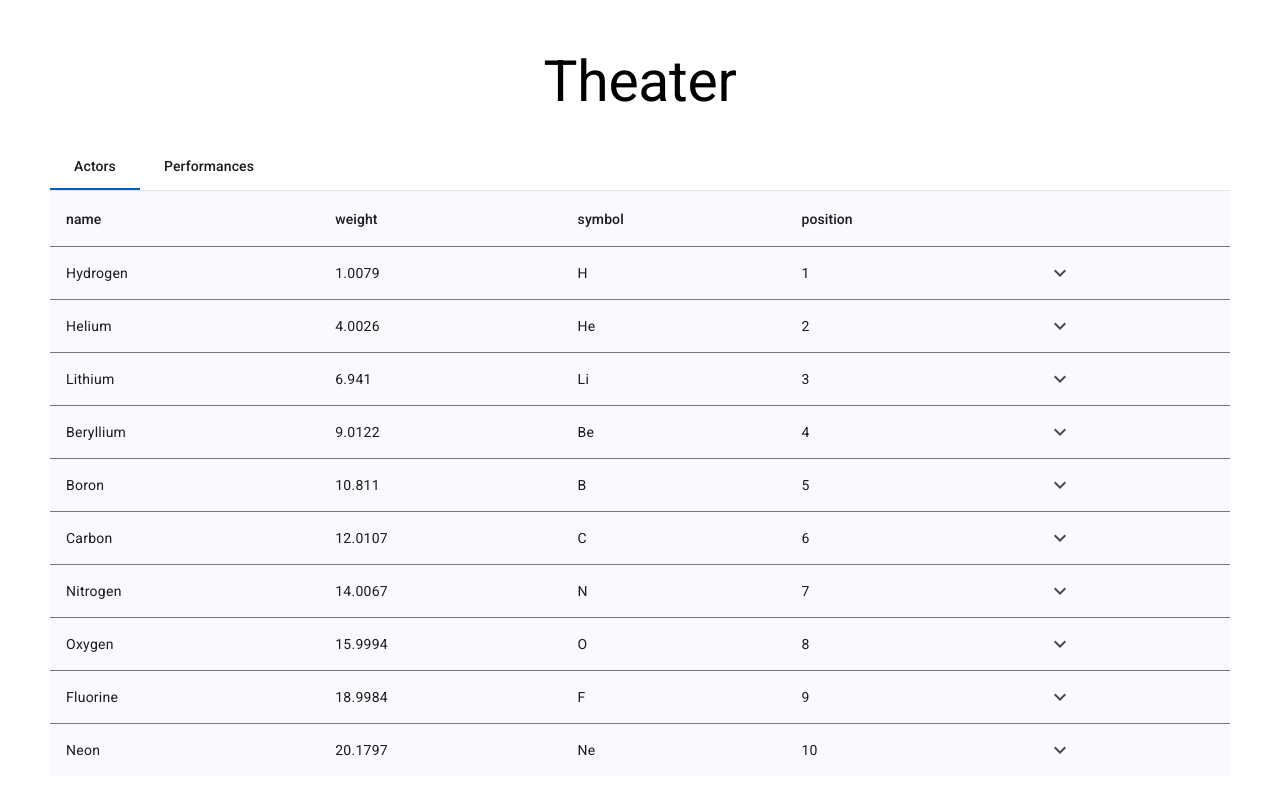
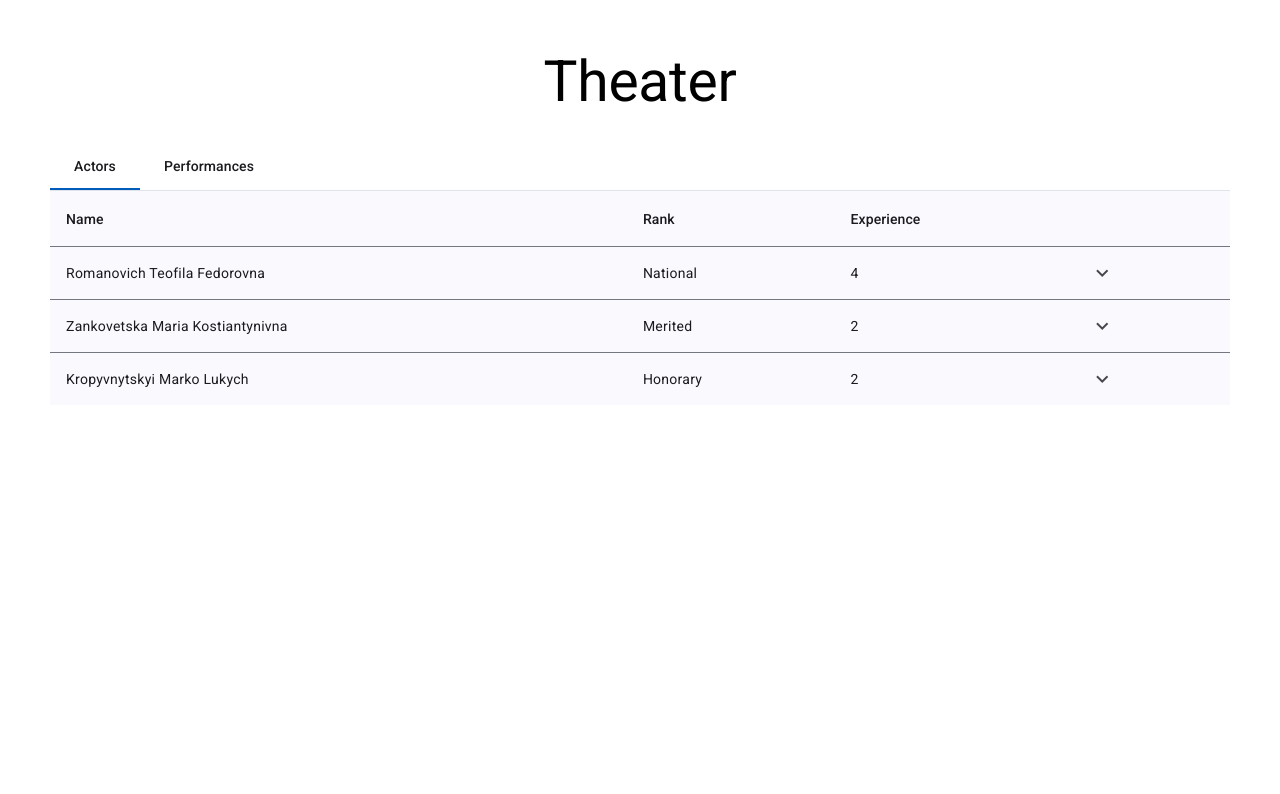
Before and after one commit to yurii-shkrobut-m/theater-app, an Angular app: page / in a window 1280 px wide. Shown: the top 794 px of the page. Built offline with nearby package versions, Linux system fonts and the light colour scheme.

Commit message:
Actors-table-was-added

```diff
--- a/angular.json
+++ b/angular.json
@@ -97,6 +97,9 @@
             ],
             "scripts": []
           }
+        },
+        "deploy": {
+          "builder": "angular-cli-ghpages:deploy"
         }
       }
     }
--- a/package.json
+++ b/package.json
@@ -29,6 +29,7 @@
     "@angular/cli": "^18.0.7",
     "@angular/compiler-cli": "^18.0.0",
     "@types/jasmine": "~5.1.0",
+    "angular-cli-ghpages": "^2.0.1",
     "jasmine-core": "~5.1.0",
     "karma": "~6.4.0",
     "karma-chrome-launcher": "~3.2.0",
--- a/src/app/components/actors-table/actors-table.component.html
+++ b/src/app/components/actors-table/actors-table.component.html
@@ -3,7 +3,7 @@
        class="mat-elevation-z8">
   @for (column of columnsToDisplay; track column) {
     <ng-container matColumnDef="{{column}}">
-      <th mat-header-cell *matHeaderCellDef> {{column}} </th>
+      <th mat-header-cell *matHeaderCellDef> {{column[0].toUpperCase() + column.slice(1)}} </th>
       <td mat-cell *matCellDef="let element"> {{element[column]}} </td>
     </ng-container>
   }
@@ -25,16 +25,15 @@
     <td mat-cell *matCellDef="let element" [attr.colspan]="columnsToDisplayWithExpand.length">
       <div class="example-element-detail"
            [@detailExpand]="element == expandedElement ? 'expanded' : 'collapsed'">
-        <div class="example-element-diagram">
-          <div class="example-element-position"> {{element.position}} </div>
-          <div class="example-element-symbol"> {{element.symbol}} </div>
-          <div class="example-element-name"> {{element.name}} </div>
-          <div class="example-element-weight"> {{element.weight}} </div>
-        </div>
-        <div class="example-element-description">
-          {{element.description}}
-          <span class="example-element-description-attribution"> -- Wikipedia </span>
-        </div>
+           <!-- {{'start'}} -->
+
+
+           <app-years-table></app-years-table>
+
+
+
+
+           <!-- {{'end'}} -->
       </div>
     </td>
   </ng-container>
--- a/src/app/components/actors-table/actors-table.component.ts
+++ b/src/app/components/actors-table/actors-table.component.ts
@@ -9,6 +9,9 @@ import {
 import { MatIconModule } from '@angular/material/icon';
 import { MatButtonModule } from '@angular/material/button';
 import { MatTableModule } from '@angular/material/table';
+import { Actor } from '../../../types/Actor';
+import { YearsTableComponent } from '../years-table/years-table.component';
+import actors from '../../../server/Actors';
 
 @Component({
   selector: 'app-actors-table',
@@ -25,110 +28,17 @@ import { MatTableModule } from '@angular/material/table';
     ]),
   ],
   standalone: true,
-  imports: [MatTableModule, MatButtonModule, MatIconModule],
+  imports: [
+    MatTableModule,
+    MatButtonModule,
+    MatIconModule,
+    YearsTableComponent,
+  ],
 })
 export class ActorsTableComponent {
-  dataSource = ELEMENT_DATA;
-  columnsToDisplay = ['name', 'weight', 'symbol', 'position'];
+  dataSource = actors;
+  columnsToDisplay = ['name', 'rank', 'experience'];
   columnsToDisplayWithExpand = [...this.columnsToDisplay, 'expand'];
-  expandedElement!: PeriodicElement | null;
+  expandedElement: Actor | null | undefined;
+  expandedYear: number | undefined;
 }
-
-export interface PeriodicElement {
-  name: string;
-  position: number;
-  weight: number;
-  symbol: string;
-  description: string;
-}
-
-const ELEMENT_DATA: PeriodicElement[] = [
-  {
-    position: 1,
-    name: 'Hydrogen',
-    weight: 1.0079,
-    symbol: 'H',
-    description: `Hydrogen is a chemical element with symbol H and atomic number 1. With a standard
-        atomic weight of 1.008, hydrogen is the lightest element on the periodic table.`,
-  },
-  {
-    position: 2,
-    name: 'Helium',
-    weight: 4.0026,
-    symbol: 'He',
-    description: `Helium is a chemical element with symbol He and atomic number 2. It is a
-        colorless, odorless, tasteless, non-toxic, inert, monatomic gas, the first in the noble gas
-        group in the periodic table. Its boiling point is the lowest among all the elements.`,
-  },
-  {
-    position: 3,
-    name: 'Lithium',
-    weight: 6.941,
-    symbol: 'Li',
-    description: `Lithium is a chemical element with symbol Li and atomic number 3. It is a soft,
-        silvery-white alkali metal. Under standard conditions, it is the lightest metal and the
-        lightest solid element.`,
-  },
-  {
-    position: 4,
-    name: 'Beryllium',
-    weight: 9.0122,
-    symbol: 'Be',
-    description: `Beryllium is a chemical element with symbol Be and atomic number 4. It is a
-        relatively rare element in the universe, usually occurring as a product of the spallation of
-        larger atomic nuclei that have collided with cosmic rays.`,
-  },
-  {
-    position: 5,
-    name: 'Boron',
-    weight: 10.811,
-    symbol: 'B',
-    description: `Boron is a chemical element with symbol B and atomic number 5. Produced entirely
-        by cosmic ray spallation and supernovae and not by stellar nucleosynthesis, it is a
-        low-abundance element in the Solar system and in the Earth's crust.`,
-  },
-  {
-    position: 6,
-    name: 'Carbon',
-    weight: 12.0107,
-    symbol: 'C',
-    description: `Carbon is a chemical element with symbol C and atomic number 6. It is nonmetallic
-        and tetravalent—making four electrons available to form covalent chemical bonds. It belongs
-        to group 14 of the periodic table.`,
-  },
-  {
-    position: 7,
-    name: 'Nitrogen',
-    weight: 14.0067,
-    symbol: 'N',
-    description: `Nitrogen is a chemical element with symbol N and atomic number 7. It was first
-        discovered and isolated by Scottish physician Daniel Rutherford in 1772.`,
-  },
-  {
-    position: 8,
-    name: 'Oxygen',
-    weight: 15.9994,
-    symbol: 'O',
-    description: `Oxygen is a chemical element with symbol O and atomic number 8. It is a member of
-         the chalcogen group on the periodic table, a highly reactive nonmetal, and an oxidizing
-         agent that readily forms oxides with most elements as well as with other compounds.`,
-  },
-  {
-    position: 9,
-    name: 'Fluorine',
-    weight: 18.9984,
-    symbol: 'F',
-    description: `Fluorine is a chemical element with symbol F and atomic number 9. It is the
-        lightest halogen and exists as a highly toxic pale yellow diatomic gas at standard
-        conditions.`,
-  },
-  {
-    position: 10,
-    name: 'Neon',
-    weight: 20.1797,
-    symbol: 'Ne',
-    description: `Neon is a chemical element with symbol Ne and atomic number 10. It is a noble gas.
-        Neon is a colorless, odorless, inert monatomic gas under standard conditions, with about
-        two-thirds the density of air.`,
-  },
-];
--- /dev/null
+++ b/src/app/components/years-table/years-table.component.html
@@ -0,0 +1,50 @@
+          <table mat-table
+                [dataSource]="dataSource" multiTemplateDataRows
+                class="mat-elevation-z8">
+            @for (column of columnsToDisplay; track column) {
+              <ng-container matColumnDef="{{column}}">
+                <th mat-header-cell *matHeaderCellDef> {{column[0].toUpperCase() + column.slice(1)}} </th>
+                <td mat-cell *matCellDef="let element"> {{element[column]}} </td>
+              </ng-container>
+            }
+            <ng-container matColumnDef="expand">
+              <th mat-header-cell *matHeaderCellDef aria-label="row actions">&nbsp;</th>
+              <td mat-cell *matCellDef="let element">
+                <button mat-icon-button aria-label="expand row" (click)="(expandedElement = expandedElement === element ? null : element); $event.stopPropagation()">
+                  @if (expandedElement === element) {
+                    <mat-icon>keyboard_arrow_up</mat-icon>
+                  } @else {
+                    <mat-icon>keyboard_arrow_down</mat-icon>
+                  }
+                </button>
+              </td>
+            </ng-container>
+
+            <!-- Expanded Content Column - The detail row is made up of this one column that spans across all columns -->
+            <ng-container matColumnDef="expandedDetail">
+              <td mat-cell *matCellDef="let element" [attr.colspan]="columnsToDisplayWithExpand.length">
+                <div class="example-element-detail"
+                    [@detailExpand]="element == expandedElement ? 'expanded' : 'collapsed'">
+                    <!-- <div class="example-element-diagram">
+                      <div class="example-element-position"> {{element.position}} </div>
+                      <div class="example-element-symbol"> {{element.symbol}} </div>
+                      <div class="example-element-name"> {{element.name}} </div>
+                      <div class="example-element-weight"> {{element.weight}} </div>
+                    </div> -->
+                    <div class="example-element-description">
+                      {{element.name}}
+                      <span class="example-element-description-attribution"> -- {{element.cast[0].role}} </span>
+                      <span class="example-element-description-attribution"> -- {{element.cast[0].annualContractValue}} </span>
+                    </div>
+                </div>
+              </td>
+            </ng-container>
+
+            <tr mat-header-row *matHeaderRowDef="columnsToDisplayWithExpand"></tr>
+            <tr mat-row *matRowDef="let element; columns: columnsToDisplayWithExpand;"
+                class="example-element-row"
+                [class.example-expanded-row]="expandedElement === element"
+                (click)="expandedElement = expandedElement === element ? null : element">
+            </tr>
+            <tr mat-row *matRowDef="let row; columns: ['expandedDetail']" class="example-detail-row"></tr>
+          </table>
--- /dev/null
+++ b/src/app/components/years-table/years-table.component.ts
@@ -0,0 +1,22 @@
+import { Component } from '@angular/core';
+import { MatButtonModule } from '@angular/material/button';
+import { MatIconModule } from '@angular/material/icon';
+import { MatTableModule } from '@angular/material/table';
+import performances from '../../../server/Performances';
+import { Actor } from '../../../types/Actor';
+import { Performance } from '../../../types/Performance';
+
+@Component({
+  selector: 'app-years-table',
+  templateUrl: './years-table.component.html',
+  styleUrl: './years-table.component.scss',
+  standalone: true,
+  imports: [MatTableModule, MatButtonModule, MatIconModule],
+})
+export class YearsTableComponent {
+  dataSource = performances;
+  columnsToDisplay = ['year'];
+  columnsToDisplayWithExpand = [...this.columnsToDisplay, 'expand'];
+  expandedElement: Performance | null | undefined;
+  expandedYear: number | undefined;
+}
--- /dev/null
+++ b/src/server/Actors.ts
@@ -0,0 +1,33 @@
+import { Actor } from "../types/Actor";
+
+const actors: Actor[] = [
+  {
+    _id: 'actor1',
+    name: 'Romanovich Teofila Fedorovna',
+    rank: 'National',
+    experience: 4,
+    performances: [],
+  },
+  {
+    _id: 'actor2',
+    name: 'Zankovetska Maria Kostiantynivna',
+    rank: 'Merited',
+    experience: 2,
+    performances: [],
+  },
+  {
+    _id: 'actor3',
+    name: 'Kropyvnytskyi Marko Lukych',
+    rank: 'Honorary',
+    experience: 2,
+    performances: [
+      {
+        performanceId: 'perform1',
+        role: 'kozak',
+        annualContractValue: 65000,
+      },
+    ],
+  },
+];
+
+export default actors;
--- /dev/null
+++ b/src/server/Performances.ts
@@ -0,0 +1,19 @@
+import { Performance } from "../types/Performance";
+
+const performances: Performance[] = [
+  {
+    _id: 'perform1',
+    name: 'Zaporozetz za Dunaem',
+    year: 2020,
+    budget: 520000,
+    cast: [
+      {
+        actorId: 'actor3',
+        role: 'Kozak',
+        annualContractValue: 65000,
+      },
+    ],
+  },
+];
+
+export default performances;
--- a/src/types/Actor.ts
+++ b/src/types/Actor.ts
@@ -2,10 +2,8 @@ import { CastItem } from "./Performance";
 
 export interface Actor {
   _id: string;
-  lastName: string;
-  firstName: string;
-  middleName: string;
-  rank: string;
+  name: string;
+  rank: 'Merited' | 'Honorary' | 'National';
   experience: number;
   performances: PerformanceItem[] | [];
 }
--- a/src/types/Performance.ts
+++ b/src/types/Performance.ts
@@ -1,7 +1,7 @@
 export interface Performance {
   _id: string;
   name: string;
-  yearOfProduction: number;
+  year: number;
   budget: number;
   cast: CastItem[];
 }
```
Also changed, not shown: src/app/components/years-table/years-table.component.scss (added), 2 other files (tests, documents, lock files or other folders).
